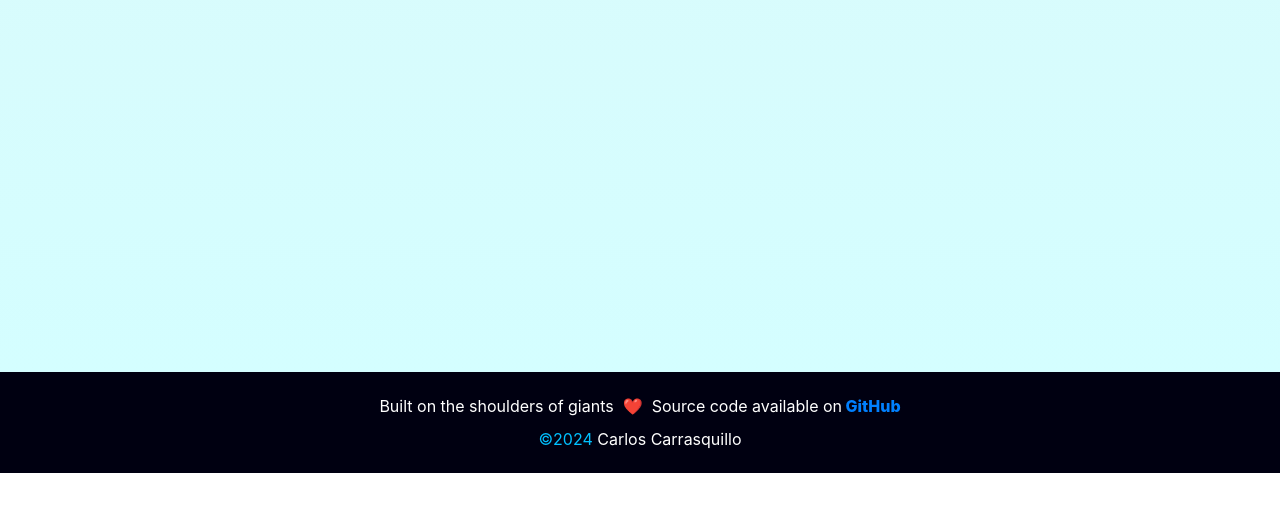
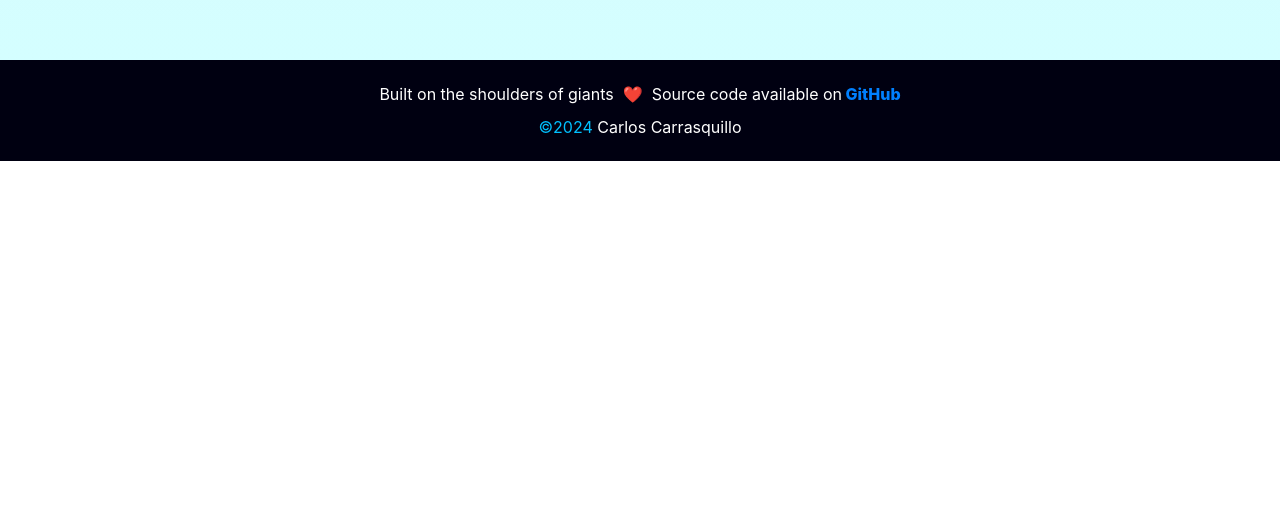
Before and after one commit to CarlosCarras/CarlosCarras.github.io, a React (Create React App) app: page /resume in a window 1280 px wide. Shown: the part 2151-2662 px from the top of the page. After the commit the page ends 2512 px from the top, so only its background shows below. Built offline with nearby package versions, Linux system fonts and the light colour scheme.

Commit message:
:memo: updated resume and cv content

```diff
--- a/src/views/Resume/ResumePage.css
+++ b/src/views/Resume/ResumePage.css
@@ -60,8 +60,9 @@
     display: inline-block;
     margin-left: -1em;
     width: 1em;
-    font-weight: 800;
-    content: "\2013";
+    font-size: 0.5em;
+    transform: translate(-50%, -25%);
+    content: "\25A0";
 }
 
 .resume-page .dotted-bullet {
--- a/src/views/Resume/ResumePage.js
+++ b/src/views/Resume/ResumePage.js
@@ -1,74 +1,51 @@
 import React from 'react';
 import './ResumePage.css'
 
-const NAME = "Carlos Carrasquillo",
+const NAME = "Carlos A. Carrasquillo Torres",
       PHONE = "(787) 668-8096",
       EMAIL = "ccarrasquillo3@gatech.edu",
       DOMAIN = "http://www.carloscarras.tech";
 
 const SKILLS = [
     {
-        category: "CAD",
+        category: "Design & Manufacturing",
         contents: [
             {name: "SolidWorks (CAD/FEA)", years: 5},
             {name: "Fusion 360 (CAD/CAM)", years: 5},
-            {name: "Autodesk Inventor (CAD)", years: 5},
+            {name: "Machine Shop Equipment", years: 5},
+            {name: "Rapid Prototyping", years: 5},
         ]
     },
     {
         category: "Programming",
         contents: [
+            {name: "Python", years: 5},
             {name: "C/C++", years: 5},
-            {name: "Java", years: 5},
             {name: "JavaScript", years: 5},
+            {name: "MATLAB", years: 5},
+            {name: "Simulink", years: 5},
             {name: "LabVIEW", years: 5},
-            {name: "MATLAB", years: 5},
-            {name: "Python", years: 5},
-            {name: "Simulink", years: 5},
             {name: "VBA", years: 5},
             {name: "VHDL", years: 5},
         ]
     },
     {
-        category: "Technical Software",
-        contents: [
-            {name: "Altium Designer", years: 5},
-            {name: "LaTeX", years: 5},
-            {name: "Linux", years: 5},
-            {name: "LTSpice", years: 5},
-            {name: "MERN Stack", years: 5},
-            {name: "OpenMDAO", years: 5},
-            {name: "OpenSim", years: 5},
-            {name: "ROS", years: 5},
-            {name: "Splunk", years: 5},
-            {name: "SPSS", years: 1},
-            {name: "Unity", years: 5},
-            {name: "Vicon", years: 5},
-        ]
-    },
-    {
-        category: "Technical Hardware",
-        contents: [
-            {name: "Shop (Lathes, Mills, Waterjets, Welding, etc.)", years: 5},
-            {name: "Electronics (oscilloscopes, microscopes, etc.)", years: 5},
-            {name: "3D Printing", years: 5},
-        ]
-    },
-    {
         category: "Certifications",
         contents: [
-            {name: "Student Pilot", years: 5},
             {name: "Amateur Radio Technician (KN4ZUC)", years: 5},
-            {name: "Nvidia Computer Vision Certificate", years: 5},
             {name: "SOLIDWORKS Associate", years: 5},
+            {name: "Student Pilot (90+ hours)", years: 5},
+            {name: "PADI Open Water Diver", years: 5},
         ]
     },
     {
         category: "Personal Projects",
         contents: [
-            {name: "Student Pilot (60+ hours)", years: 5},
-            {name: "Amateur Radio Technician (2019, KN4ZUC)", years: 5},
-            {name: "SOLIDWORKS Associate (2019)", years: 5},
+            {name: "12-DOF quadruped robot", years: 5},
+            {name: "3D bioprinter", years: 5},
+            {name: "desktop lathe", years: 5},
+            {name: "MIPS CPU", years: 5},
+            {name: "5+ websites", years: 5},
         ]
     },
     {
@@ -106,7 +83,7 @@ function ResumeContent() {
                     <div className="resume-entry entry-title">
                         <div>
                             Georgia Institute of Technology
-                            <span> &nbsp;&nbsp;|&nbsp; GPA: 3.90/4.00 </span>
+                            <span> &nbsp;&nbsp;|&nbsp; GPA: 3.9/4.0 </span>
                         </div>
                         <div>Aug 2021 - Present</div>
                     </div>
@@ -129,7 +106,7 @@ function ResumeContent() {
                     <div className="resume-entry entry-title">
                         <div>
                             University of Florida
-                            <span> &nbsp;&nbsp;|&nbsp; GPA: 3.68/4.00 </span>
+                            <span> &nbsp;&nbsp;|&nbsp; GPA: 3.7/4.0 </span>
                         </div>
                         <div>Aug 2017 - May 2021</div>
                     </div>
@@ -162,22 +139,12 @@ function ResumeContent() {
                     </div>
                     <div className="resume-entry resume-bullet">
                         <div>
-                            <em>Generalized Exoskeleton Control</em>: Creating a metabolically optimal exoskeleton torque controller that generalizes across tasks.
+                            Led the design and development, of exoskeleton controllers and mechatronic systems for human navigation, mobility, and injury reduction.
                         </div>
                     </div>
                     <div className="resume-entry resume-bullet">
                         <div>
-                            <em>Exoskeleton Navigation</em> Designed exoskeleton controller to help humans avoid obstacles in low visibility environments [J2], [C3].
-                        </div>
-                    </div>
-                    <div className="resume-entry resume-bullet">
-                        <div>
-                            <em>Classical Exoskeleton Control</em>: Designed hip exoskeleton impedance controllers for everyday tasks. Validated using metabolics [J1].
-                        </div>
-                    </div>
-                    <div className="resume-entry resume-bullet">
-                        <div>
-                            <em>Mechatronics</em>: Developed software libraries and PCBs to interface with exoskeleton motor controllers, sensors, and master computer.
+                            Performed human-subject experiments to validate exoskeleton hardware and controllers.
                         </div>
                     </div>
                     <br/>
@@ -192,17 +159,12 @@ function ResumeContent() {
                     </div>
                     <div className="resume-entry resume-bullet">
                         <div>
-                            <em>Web App Development</em>: Fully developed a web application to find components on a PCB by search and mouseover. MERN Stack.
+                            Developed a MERN stack web application to help engineers find components on printed circuit boards by search and mouseover.
                         </div>
                     </div>
                     <div className="resume-entry resume-bullet">
                         <div>
-                            <em>Database Management</em>: Created five Splunk dashboards and ~10 process programs for production-grade machinery.
-                        </div>
-                    </div>
-                    <div className="resume-entry resume-bullet">
-                        <div>
-                            <em>Local App Development</em>: Wrote a desktop application to log and track material tests using VBA.
+                            Engineered a VBA-based desktop application to automate the logging and tracking of material testing data, replacing a manual process.
                         </div>
                     </div>
                     <br/>
@@ -220,17 +182,12 @@ function ResumeContent() {
                     </div>
                     <div className="resume-entry resume-bullet">
                         <div>
-                            <em>Embedded Programming</em>: Wrote custom C++ libraries for the D3 CubeSat’s IMU, antenna, radio, and GPS aboard a BeagleBone [C1].
+                        Developed embedded C++ avionics software for the D3 CubeSat, creating custom libraries to interface with the satellite's sensors [C1, C2].
                         </div>
                     </div>
                     <div className="resume-entry resume-bullet">
                         <div>
-                           <em>OS Design</em>: Developed a C++ radio framework to enable data uplink/downlink and implemented command & data handling logic [C2].
-                        </div>
-                    </div>
-                    <div className="resume-entry resume-bullet">
-                        <div>
-                            <em>Mission Operations</em>: Created a ground station Python application to transmit telecommands and receive downlinked data.
+                            Engineered a ground station application in Python to transmit telecommands and receiving downlinked data from the satellite.
                         </div>
                     </div>
                     <br/>
@@ -245,26 +202,26 @@ function ResumeContent() {
                     </div>
                     <div className="resume-entry resume-bullet">
                         <div>
-                            <em>Dynamics and Controls Lab</em>:
-                            Led 6 lab sessions to assist students with LabVIEW programming and controller design.
+                            <em>Design and Manufacturing Lab (6X)</em>:
+                            Taught &gt;30 students on design for manufacturing principles and usage of machine shop equipment.
                         </div>
                     </div>
                     <div className="resume-entry resume-bullet">
                         <div>
-                            <em>Thermal Systems and Design Lab</em>:
-                            Taught ~70 students about the principles of IC engines in lectures, office hours, and exam reviews.
+                            <em>Dynamics and Controls Lab (1X)</em>:
+                            Lectured to &gt;50 students on applying classical control theory to real-world systems.
                         </div>
                     </div>
                     <div className="resume-entry resume-bullet">
                         <div>
-                            <em>Design and Manufacturing Lab</em>:
-                            Taught students to design robots in SOLIDWORKS and build them using machine shop equipment.
+                            <em>Thermal Systems and Design Lab (1X)</em>:
+                            Guided student teams in designing mathematical models for internal combustion engines.
                         </div>
                     </div>
                     <div className="resume-entry resume-bullet">
                         <div>
-                            <em>Numerical Methods</em>:
-                            Held lectures, office hours, and exam reviews; wrote the homework solutions in MATLAB.
+                            <em>Numerical Methods (2X)</em>:
+                            Lectured on iterative algorithms, linear algebra, Fourier analysis and held routine office hours.
                         </div>
                     </div>
                     <br/>
@@ -291,7 +248,7 @@ function ResumeContent() {
                 <div className="section-content">
 
                     {/* Grad REACH */}
-                    <div className="resume-entry">
+                    <div className="resume-entry resume-bullet">
                         <div>
                         Grad REACH Fellow and Mentor
                         </div>
@@ -299,7 +256,7 @@ function ResumeContent() {
                     </div>
 
                     {/* Pathbreakers */}
-                    <div className="resume-entry">
+                    <div className="resume-entry resume-bullet">
                         <div>
                             Pathbreakers Fellow (formerly University Center for Exemplary Menotring)
                         </div>
@@ -307,7 +264,7 @@ function ResumeContent() {
                     </div>
 
                     {/* NDSEG */}
-                    <div className="resume-entry">
+                    <div className="resume-entry resume-bullet">
                         <div>
                             National Defense Science and Engineering Graduate (NDSEG) Fellow
                         </div>
@@ -315,7 +272,7 @@ function ResumeContent() {
                     </div>
 
                     {/* SmallSat Best Paper Honorable Mention */}
-                    <div className="resume-entry">
+                    <div className="resume-entry resume-bullet">
                         <div>
                             SmallSat 2021 Student Competition Best Paper Honorable Mention
                         </div>
@@ -323,7 +280,7 @@ function ResumeContent() {
                     </div>
 
                     {/* Florida Academic Scholars */}
-                    <div className="resume-entry">
+                    <div className="resume-entry resume-bullet">
                         <div>
                             Florida Academic Scholars Award
                         </div>
@@ -331,7 +288,7 @@ function ResumeContent() {
                     </div>
 
                     {/* SwampHacks */}
-                    <div className="resume-entry">
+                    <div className="resume-entry resume-bullet">
                         <div>
                             SwampHacks VI Infinite Energy's Best Hack Award Recipient
                         </div>
@@ -343,25 +300,32 @@ function ResumeContent() {
             </div>
 
             <div className="section">
-                <div className="section-header">Journal Papers</div>
+                <div className="section-header">Select Publications</div>
                 <div className="divider-line"></div>
                 <div className="section-content">
                     <ol className='reference-list'>
                         <li>
+                            <span className='reference-number'>[J4]</span>
+                            <div>
+                                K. L. Scherpereel, M. C. Gombolay, M. K. Shepherd, <span className='author-callout'>C. A. Carrasquillo</span>, O. T. Inan, A. J. Young.
+                                Deep Domain Adaptation Eliminates Costly Data Required for Task-Agnostic Wearable Robotic Control". Science Robotics. 2025. (Submitted)
+                            </div>
+                        </li>
+                        <li>
                             <span className='reference-number'>[J3]</span>
                             <div>
                                 <span className='author-callout'>C. Carrasquillo</span>,
-                                C. Carrasquillo, S. Zhou, K. Collins, W. Lee Childers, A. Young, A. Mazumdar. “A Clinical Decision-Making Algorithm for the Personalized Prescription of Prosthetic Microprocessor-Controlled Knees: An Evidence-Based Approach based on a Randomized Trial”. Prosthetics and Orthotics International. 2024. (Submitted)
+                                A. Bajpai, D. Iyengar, K. Collins, A. Mazumdar, A. Young.
+                                “<a href="https://ieeexplore.ieee.org/abstract/document/10854900" alt="Enhancing Human Navigation Ability Using Force-Feedback from a Lower-Limb Exoskeleton" target="_blank">
+                                Enhancing Human Navigation Ability Using Force-Feedback from a Lower-Limb Exoskeleton
+                                </a>”. IEEE Transactions on Haptics. 2025.
                             </div>
                         </li>
                         <li>
                             <span className='reference-number'>[J2]</span>
                             <div>
                                 <span className='author-callout'>C. Carrasquillo</span>,
-                                A. Bajpai, D. Iyengar, K. Collins, A. Mazumdar, A. Young.
-                                “<a href="https://ieeexplore.ieee.org/abstract/document/10854900" alt="Enhancing Human Navigation Ability Using Force-Feedback from a Lower-Limb Exoskeleton" target="_blank">
-                                Enhancing Human Navigation Ability Using Force-Feedback from a Lower-Limb Exoskeleton
-                                </a>”. IEEE Transactions on Haptics. 2025.
+                                C. Carrasquillo, S. Zhou, K. Collins, W. Lee Childers, A. Young, A. Mazumdar. “A Clinical Decision-Making Algorithm for the Personalized Prescription of Prosthetic Microprocessor-Controlled Knees: An Evidence-Based Approach based on a Randomized Trial”. Prosthetics and Orthotics International. 2024. (Submitted)
                             </div>
                         </li>
                         <li>
@@ -373,22 +337,6 @@ function ResumeContent() {
                                 “<a href="https://ieeexplore.ieee.org/document/10342739" alt="Design and Validation of a Versatile High Torque Quasi‐Direct Drive Hip Exoskeleton" target="_blank">
                                     Design and Validation of a Versatile High Torque Quasi‐Direct Drive Hip Exoskeleton
                                 </a>”. IEEE Transactions on Mechatronics. 2023.
-                            </div>
-                        </li>
-                    </ol>
-                </div>
-            </div>
-
-            <div className="section">
-                <div className="section-header">Conference Papers</div>
-                <div className="divider-line"></div>
-                <div className="section-content">
-                    <ol className='reference-list'>
-                        <li>
-                            <span className='reference-number'>[C3]</span>
-                            <div>
-                                <span className='author-callout'>C. Carrasquillo</span>,&nbsp;
-                                A. Young, A. Mazumdar. “Intuitive Steering Assistance from a Wearable Robotic Assistive System for Visually Impaired Navigation”. IEEE International Conference on Robotics and Automation. 2025. (Submitted)
                             </div>
                         </li>
                         <li>
```
Also changed, not shown: 2 other files (tests, documents, lock files or other folders).
